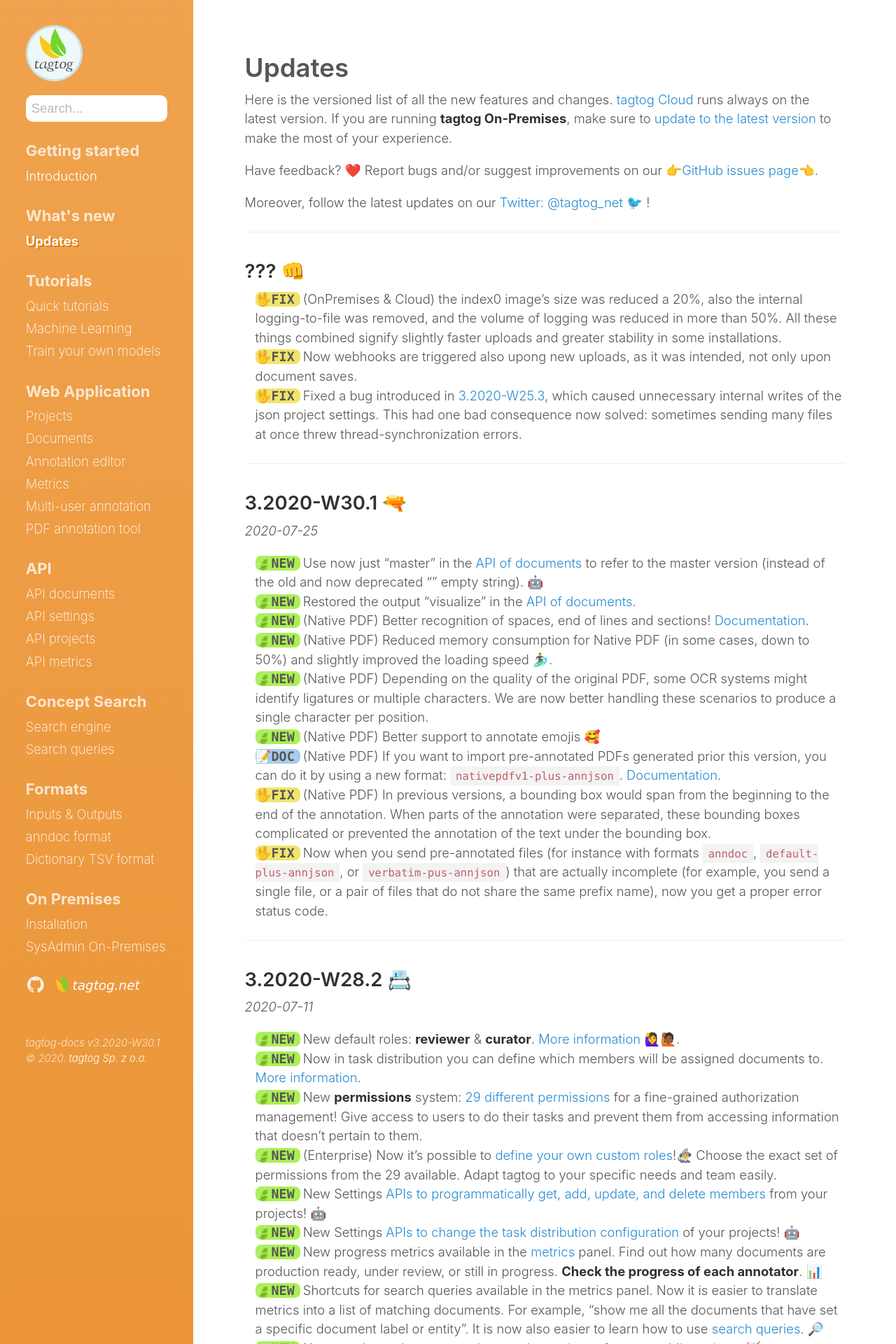
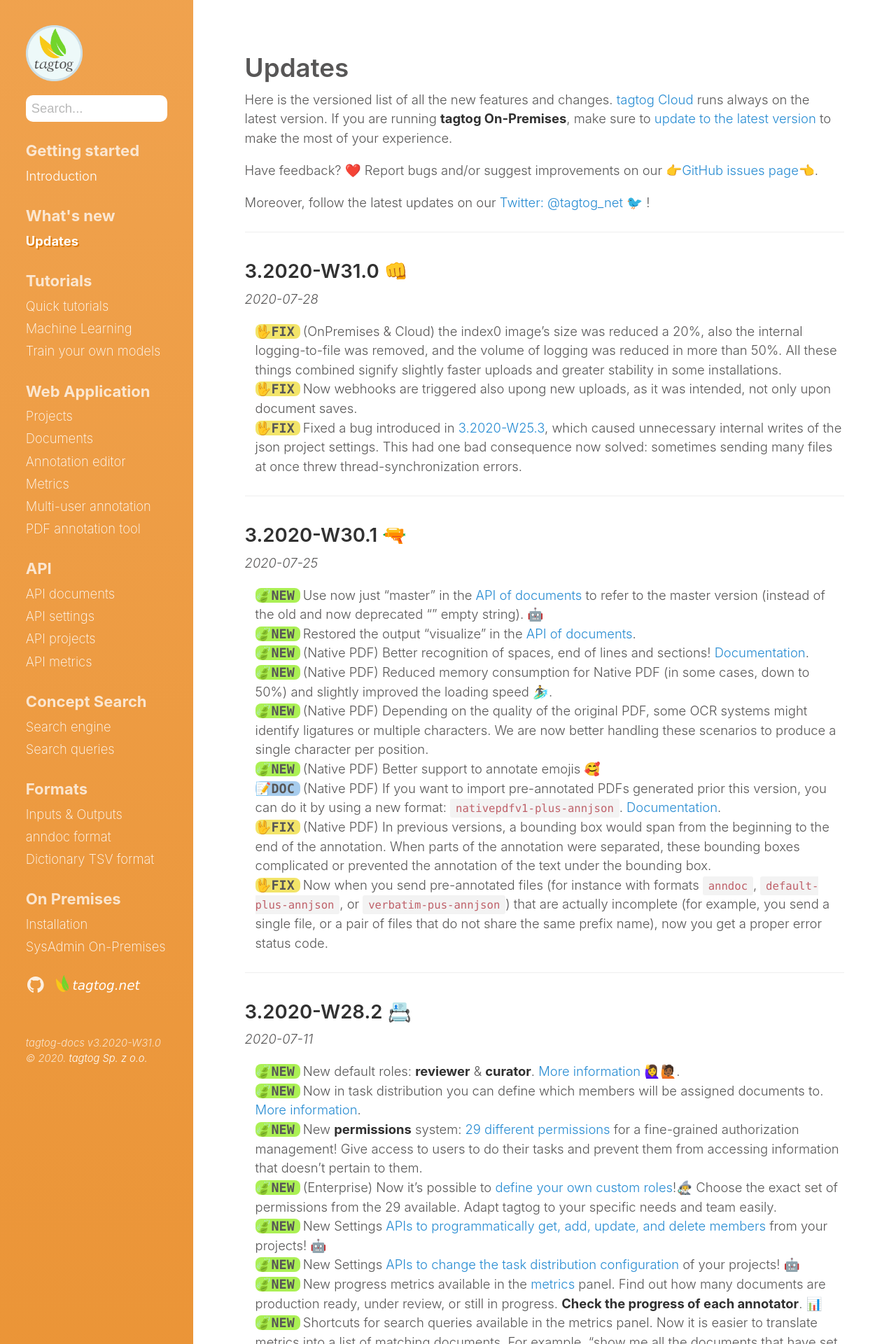
Before and after one commit to tagtogorg/tagtog-doc, a Jekyll site: the page built from updates.md, in a window 1280 px wide. Shown: the top 1920 px of the page at 70% size. Built offline with Jekyll 4.4.1, drawn with Linux system fonts in a browser that asks for light colours; nearby versions of some CDN libraries; emoji names are drawn with the system emoji font; some of the changed text lies outside the part shown.

Commit message:
Bump version: 3.2020-W31.0 👊

```diff
--- a/_config.yml
+++ b/_config.yml
@@ -71,7 +71,7 @@ plugins:
   - jemoji
 
 # Custom vars
-version: 3.2020-W30.1
+version: 3.2020-W31.0
 sidebar_home_link: true
 search_page: false
 # sidebar_blog_link:  '/blog'   # By default, your home page is your blog
--- a/updates.md
+++ b/updates.md
@@ -14,7 +14,8 @@ Moreover, follow the latest updates on our [Twitter: @tagtog_net 🐦](https://t
 
 ---
 
-## ??? 👊
+## 3.2020-W31.0 👊
+_2020-07-28_
 
 <ul class="updates">
   <li class="fix"><span markdown="1">(OnPremises & Cloud) the index0 image's size was reduced a 20%, also the internal logging-to-file was removed, and the volume of logging was reduced in more than 50%. All these things combined signify slightly faster uploads and greater stability in some installations.</span></li>
```
Also changed, not shown: 1 other file.
